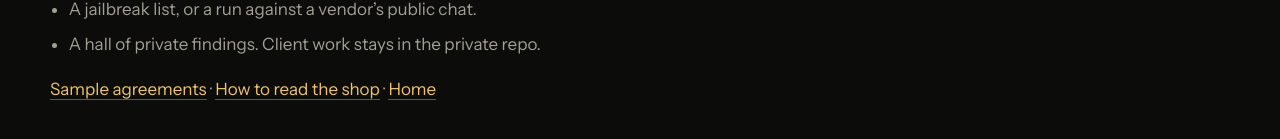
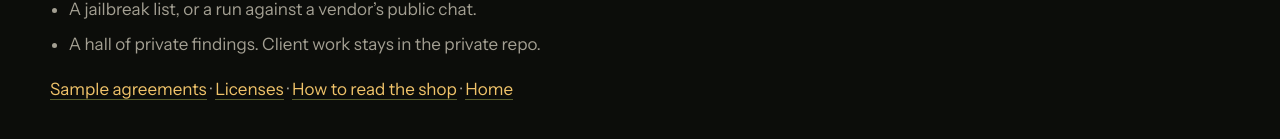
Before and after one commit to dersefurkan/dersefurkan.github.io, a plain HTML site: page info/index.html in a window 1280 px wide. Shown: the part 1333-1472 px from the top of the page. Drawn offline with Linux system fonts and the light colour scheme.

Commit message:
Link the license index from the info page.

```diff
--- a/info/index.html
+++ b/info/index.html
@@ -44,7 +44,7 @@
 <li>A jailbreak list, or a run against a vendor’s public chat.</li>
 <li>A hall of private findings. Client work stays in the private repo.</li>
 </ul>
-<p class="sub"><a href="/agreements/">Sample agreements</a> · <a href="/desk/">How to read the shop</a> · <a href="/">Home</a></p>
+<p class="sub"><a href="/agreements/">Sample agreements</a> · <a href="/info/licenses.html">Licenses</a> · <a href="/desk/">How to read the shop</a> · <a href="/">Home</a></p>
 </main>
 </body>
 </html>
```
